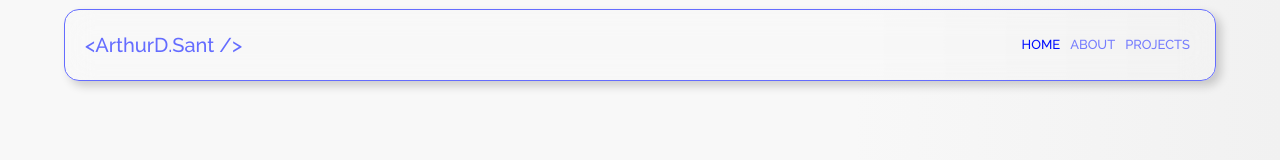
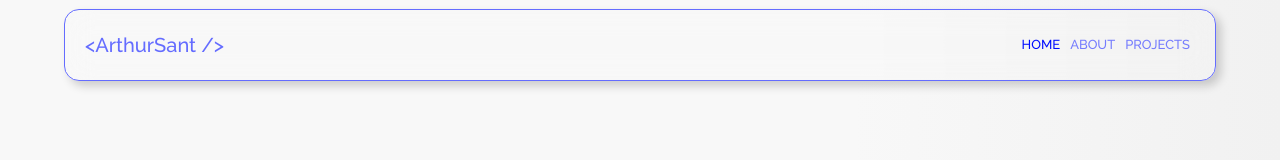
Before and after one commit to Arhrtur/Portfolio, a React (Vite) app: page / in a window 1280 px wide. Shown: the top 160 px of the page. Built offline with nearby package versions, Linux system fonts and the light colour scheme.

Commit message:
Name fixed

```diff
--- a/index.html
+++ b/index.html
@@ -4,7 +4,7 @@
     <meta charset="UTF-8" />
     <link rel="icon" href="/favicon.ico" sizes="any">
     <meta name="viewport" content="width=device-width, initial-scale=1.0" />
-    <title>Portfolio // ArthurD.Sant</title>
+    <title>Portfolio // ArthurSant</title>
   </head>
   <body>
     <div id="root"></div>
--- a/src/components/Header/index.jsx
+++ b/src/components/Header/index.jsx
@@ -4,7 +4,7 @@ import { Link } from 'react-router-dom';
 import { Link as ScrollLink } from 'react-scroll';
 import React, { useState, useRef, useEffect } from 'react';
 
-const logo = "<ArthurD.Sant />";
+const logo = "<ArthurSant />";
 
 function Index() {
   const [isOpen, setIsOpen] = useState(false);
```
